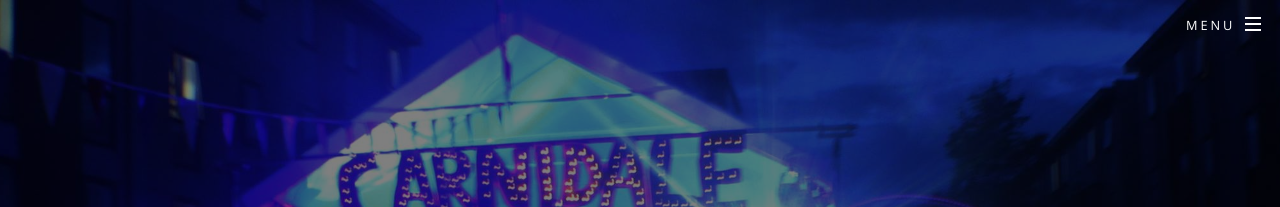
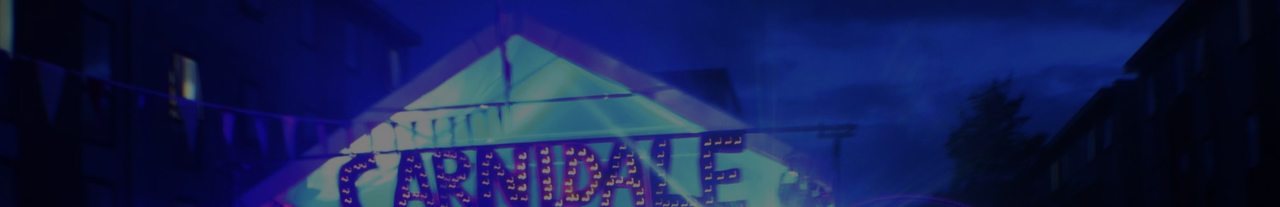
Before and after one commit to NaSTAuk/vision-info-site, a Jekyll site: the page built from index.html, in a window 1280 px wide. Shown: the top 207 px of the page. Built offline with Jekyll 4.4.1, drawn with Linux system fonts in a browser that asks for light colours.

Commit message:
Remove menu bar

```diff
--- a/_includes/header.html
+++ b/_includes/header.html
@@ -1,21 +1,4 @@
 <!-- Header -->
 <header id="header"{% if page.layout == 'landing' %} class="alt"{% endif %}>
   <h1><a href="{{ site.baseurl }}/index.html">{{ site.title }}</a></h1>
-  <nav id="nav">
-    <ul>
-      <li class="special">
-        <a href="#menu" class="menuToggle"><span>Menu</span></a>
-        <div id="menu">
-          <ul>
-            <li><a href="index.html">Home</a></li>
-            {% for my_page in site.pages %}
-            {% if my_page.title %}
-            <li><a href="{{ my_page.url | prepend: site.baseurl }}">{{ my_page.title }}</a></li>
-            {% endif %}
-            {% endfor %}
-          </ul>
-        </div>
-      </li>
-    </ul>
-  </nav>
 </header>
```
